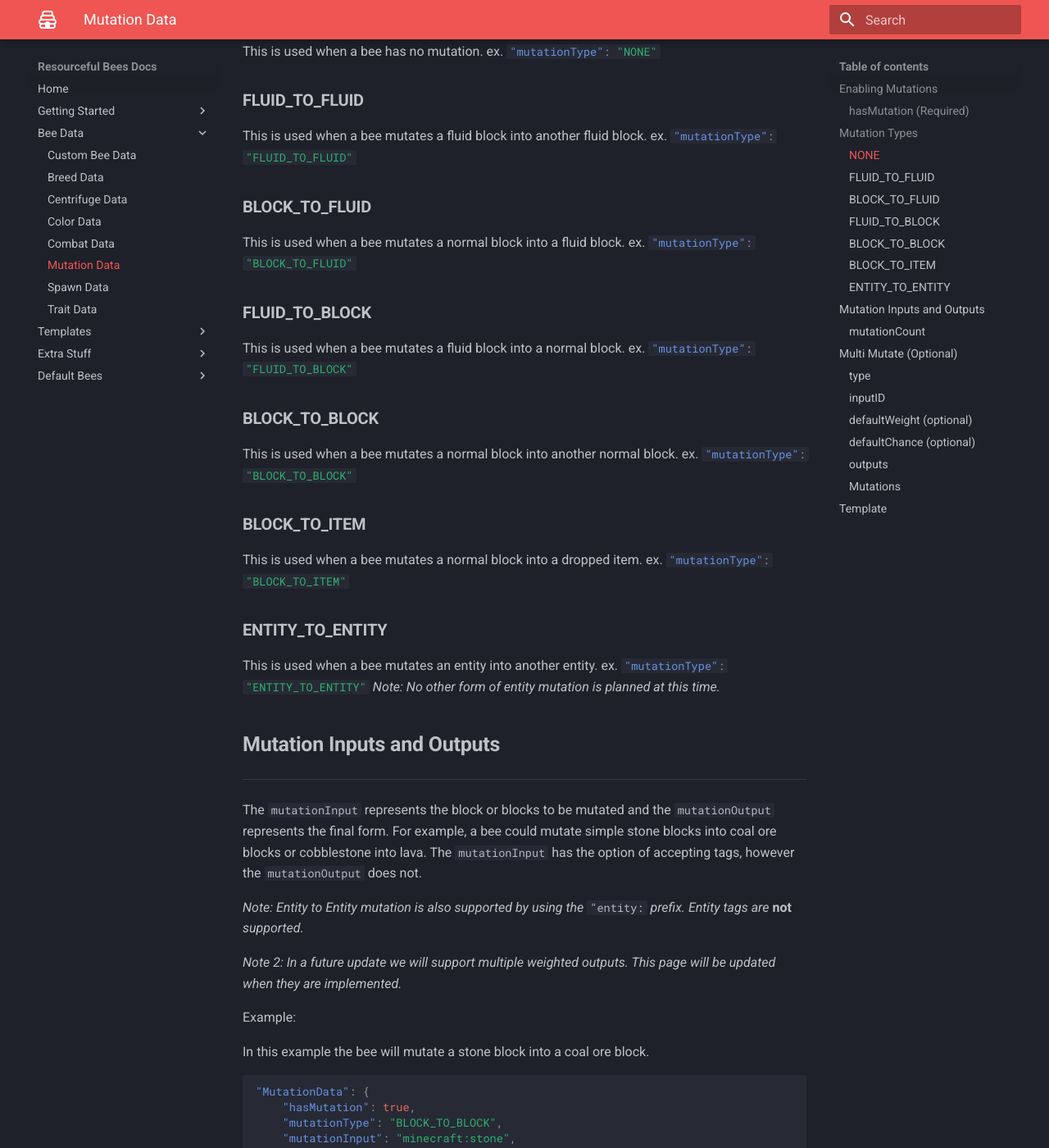
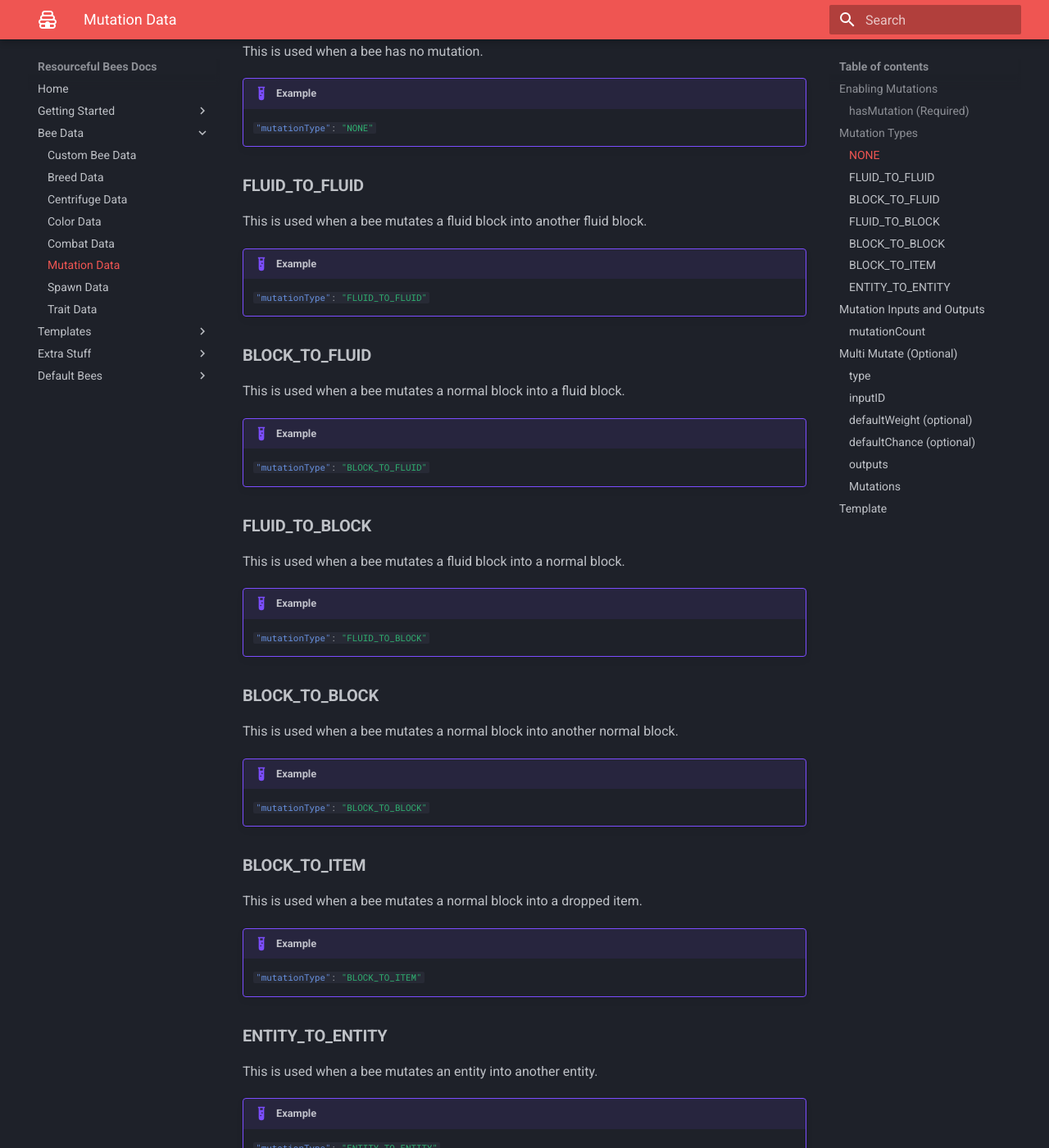
Before and after one commit to Team-Resourceful/ResourcefulBeesDocs, an MkDocs documentation site: the page built from docs/bee_data/mutation_data.md, in a window 1280 px wide and 1400 px high, scrolled down 667 px. Shown: the whole window at 82% size. Built offline with MkDocs 1.6.1 and Material for MkDocs 9.7.7, drawn with Linux system fonts in a browser that asks for light colours; some of the changed text lies outside the part shown.

Commit message:
Update mutation_data.md

````diff
--- a/docs/bee_data/mutation_data.md
+++ b/docs/bee_data/mutation_data.md
@@ -17,106 +17,124 @@ Block Mutation is an *optional* feature for bees. It is the modded version of va
 
 ### **NONE**
 
-This is used when a bee has no mutation. ex. `#!json "mutationType": "NONE"`
+This is used when a bee has no mutation.
+!!! example
+	`#!json "mutationType": "NONE"`
 
 
 ### **FLUID_TO_FLUID**
 
-This is used when a bee mutates a fluid block into another fluid block. ex. `#!json "mutationType": "FLUID_TO_FLUID"`
+This is used when a bee mutates a fluid block into another fluid block.
+!!! example
+	`#!json "mutationType": "FLUID_TO_FLUID"`
 
 
 ### **BLOCK_TO_FLUID**
 
-This is used when a bee mutates a normal block into a fluid block. ex. `#!json "mutationType": "BLOCK_TO_FLUID"`
+This is used when a bee mutates a normal block into a fluid block.
+!!! example
+	`#!json "mutationType": "BLOCK_TO_FLUID"`
 
 
 ### **FLUID_TO_BLOCK**
 
-This is used when a bee mutates a fluid block into a normal block. ex. `#!json "mutationType": "FLUID_TO_BLOCK"`
+This is used when a bee mutates a fluid block into a normal block.
+!!! example
+	`#!json "mutationType": "FLUID_TO_BLOCK"`
 
 
 ### **BLOCK_TO_BLOCK**
 
-This is used when a bee mutates a normal block into another normal block. ex. `#!json "mutationType": "BLOCK_TO_BLOCK"`
+This is used when a bee mutates a normal block into another normal block.
+!!! example
+	`#!json "mutationType": "BLOCK_TO_BLOCK"`
 
 
 ### **BLOCK_TO_ITEM**
 
-This is used when a bee mutates a normal block into a dropped item. ex. `#!json "mutationType": "BLOCK_TO_ITEM"`
+This is used when a bee mutates a normal block into a dropped item.
+!!! example
+	`#!json "mutationType": "BLOCK_TO_ITEM"`
 
 
 ### **ENTITY_TO_ENTITY**
 
-This is used when a bee mutates an entity into another entity. ex. `#!json "mutationType": "ENTITY_TO_ENTITY"`
-_Note: No other form of entity mutation is planned at this time._
+This is used when a bee mutates an entity into another entity.
+!!! example
+	`#!json "mutationType": "ENTITY_TO_ENTITY"`
+!!! note
+	No other form of entity mutation is planned at this time.
 
 ## **Mutation Inputs and Outputs**
 ***
 
 The `mutationInput` represents the block or blocks to be mutated and the `mutationOutput` represents the final form. For example, a bee could mutate simple stone blocks into coal ore blocks or cobblestone into lava. The `mutationInput` has the option of accepting tags, however the `mutationOutput` does not.
 
-_Note: Entity to Entity mutation is also supported by using the_ `"entity:` _prefix. Entity tags are_ **not** _supported._
+!!! note
+	Entity to Entity mutation is also supported by using the_ `"entity:` _prefix. Entity tags are_ **not** _supported.
 
-_Note 2: In a future update we will support multiple weighted outputs. This page will be updated when they are implemented._
+!!! note
+	In a future update we will support multiple weighted outputs. This page will be updated when they are implemented.
 
-Example:
-
-In this example the bee will mutate a stone block into a coal ore block.
-```json
-"MutationData": {
-	"hasMutation": true,
-	"mutationType": "BLOCK_TO_BLOCK",
-	"mutationInput": "minecraft:stone",
-	"mutationOutput": "minecraft:coal_ore"
-}
-```
+!!! example
+	In this example the bee will mutate a stone block into a coal ore block.
+	```json
+	"MutationData": {
+		"hasMutation": true,
+		"mutationType": "BLOCK_TO_BLOCK",
+		"mutationInput": "minecraft:stone",
+		"mutationOutput": "minecraft:coal_ore"
+	}
+	```
 <br>
 
-In this example the bee will mutate any block tagged as stone into a coal ore block.
-```json
-"MutationData": {
-	"hasMutation": true,
-	"mutationType": "BLOCK_TO_BLOCK",
-	"mutationInput": "tag:forge:stone",
-	"mutationOutput": "minecraft:coal_ore"
-}
-```
+!!! example
+	In this example the bee will mutate any block tagged as stone into a coal ore block.
+	```json
+	"MutationData": {
+		"hasMutation": true,
+		"mutationType": "BLOCK_TO_BLOCK",
+		"mutationInput": "tag:forge:stone",
+		"mutationOutput": "minecraft:coal_ore"
+	}
+	```
+<br>
+!!! example
+	In this example, the bee will mutate lava into obsidian.
+	```json
+	"MutationData": {
+		"hasMutation": true,
+		"mutationType": "FLUID_TO_BLOCK",
+		"mutationInput": "minecraft:lava",
+		"mutationOutput": "minecraft:obsidian"
+	}
+	```
+<br>
+!!! example
+	In this example, the bee will mutate cobblestone into lava.
+	```json
+	"MutationData": {
+		"hasMutation": true,
+		"mutationType": "BLOCK_TO_FLUID",
+		"mutationInput": "minecraft:cobblestone",
+		"mutationOutput": "minecraft:lava"
+	}
+	```
+<br>
+!!! example
+	In this example, the bee will mutate cow into a bat.
+	```json
+	"MutationData": {
+		"hasMutation": true,
+		"mutationType": "ENTITY_TO_ENTITY",
+		"mutationInput": "entity:minecraft:cow",
+		"mutationOutput": "entity:minecraft:bat"
+	}
+	```
 <br>
 
-In this example, the bee will mutate lava into obsidian.
-```json
-"MutationData": {
-	"hasMutation": true,
-	"mutationType": "FLUID_TO_BLOCK",
-	"mutationInput": "minecraft:lava",
-	"mutationOutput": "minecraft:obsidian"
-}
-```
-<br>
-
-In this example, the bee will mutate cobblestone into lava.
-```json
-"MutationData": {
-	"hasMutation": true,
-	"mutationType": "BLOCK_TO_FLUID",
-	"mutationInput": "minecraft:cobblestone",
-	"mutationOutput": "minecraft:lava"
-}
-```
-<br>
-
-In this example, the bee will mutate cow into a bat.
-```json
-"MutationData": {
-	"hasMutation": true,
-	"mutationType": "ENTITY_TO_ENTITY",
-	"mutationInput": "entity:minecraft:cow",
-	"mutationOutput": "entity:minecraft:bat"
-}
-```
-<br>
-
-_Note: Mutation Input and Mutation Output are not limited to just Minecraft blocks. Any block from any mod can be used as long as it has a resource location in the form of_ `namespace:ID`_. In addition, when using fluids, only fluids that have a block variant can be used._
+!!! note
+	Mutation Input and Mutation Output are not limited to just Minecraft blocks. Any block from any mod can be used as long as it has a resource location in the form of_ `namespace:ID`_. In addition, when using fluids, only fluids that have a block variant can be used.
 
 <br>
 <br>
@@ -125,17 +143,16 @@ _Note: Mutation Input and Mutation Output are not limited to just Minecraft bloc
 
 Use `mutationCount` when you want to specify how many blocks a bee can mutate before it must visit a hive and collect nectar again. By default a bee will mutate **ten** blocks before the process must be reset.
 
-Example:
-
-```json
-"MutationData": {
-	"hasMutation": true,
-	"mutationType": "BLOCK_TO_BLOCK",
-	"mutationInput": "minecraft:stone",
-	"mutationOutput": "minecraft:coal_ore",
-	"mutationCount": 5
-}
-```
+!!! example
+	```json
+	"MutationData": {
+		"hasMutation": true,
+		"mutationType": "BLOCK_TO_BLOCK",
+		"mutationInput": "minecraft:stone",
+		"mutationOutput": "minecraft:coal_ore",
+		"mutationCount": 5
+	}
+	```
 
 <br>
 <br>
@@ -148,41 +165,42 @@ A completely new way to register mutations, this system allows you to register a
 
 This is where you put the type of mutation you want to add.
 
-Examples:
-`"type": "BLOCK_TO_BLOCK"`
-`"type": "BLOCK_TO_ITEM"`
-`"type": "ENTITY_TO_ENTITY"`
+!!! example "Examples"
+	`"type": "BLOCK_TO_BLOCK"`
+	`"type": "BLOCK_TO_ITEM"`
+	`"type": "ENTITY_TO_ENTITY"`
 
 ### **inputID**
 
 This is the id of the thing you want to mutate from
 
-**Note:** if you want to mutate a tag, you need to prefix with `tag:`, if you want to mutate an entity you need to prefix with `entity:`
+!!! note
+	if you want to mutate a tag, you need to prefix with `tag:`, if you want to mutate an entity you need to prefix with `entity:`
 
-Examples:
-`"inputID": "minecraft:stone"`
-`"inputID": "tag:forge:stone"`
-`"inputID": "entity:minecraft:pig"`
+!!! example "Examples"
+	`"inputID": "minecraft:stone"`
+	`"inputID": "tag:forge:stone"`
+	`"inputID": "entity:minecraft:pig"`
 
 ### **defaultWeight** (optional)
 
 This will set the default weight that you will get an output if you do not specify a weight in the outputs.
 
-Examples:
-`"defaultWeight": 10`
-`"defaultWeight": 2`
+!!! example "Examples"
+	`"defaultWeight": 10`
+	`"defaultWeight": 2`
 
-Default : 1
+Default : `1`
 
 ### **defaultChance** (optional)
 
 This will set the default weight that you will succeed in a mutation if you do not specify a chance in the outputs.
 
-Examples:
-`#!json "defaultChance": 1`
-`#!json "defaultChance": 0.5`
+!!! example "Examples"
+	`#!json "defaultChance": 1`
+	`#!json "defaultChance": 0.5`
 
-Default : 1
+Default : `1`
 
 ### **outputs**
 
@@ -191,17 +209,18 @@ This is where you specify the outputs for your mutations, you can have as many d
 **outputID**
 this is where you specify the output id of your mutation.
 
-**Note:** If your output is an entity, you need to prefix it with `entity:`
+!!! note
+	If your output is an entity, you need to prefix it with `entity:`
 
 **chance** (optional)
 This is where you set the individual success chance for your mutation outputs
 
-Default: 1
+Default: `1`
 
 **weight** (optional)
 This is where you set the individual weight for your mutation outputs
 
-Default: 1
+Default: `1`
 
 **nbtData** (optional)
 NBT data, yes NBT data, this is where you can now set the nbt data for your mutation outputs
@@ -211,85 +230,85 @@ NBT data, yes NBT data, this is where you can now set the nbt data for your muta
 - Item tags for `BLOCK_TO_ITEM` Mutations
 - Tile entity tags for `BLOCK_TO_BLOCK` and `FLUID_TO_BLOCK` Mutations
 
-Examples:
-```json
-"outputs":[
-	{"outputID": "minecraft:stone", "chance": 1, "weight": 10},
-	{"outputID": "minecraft:diamond", "chance": 0.1, "weight": 1}
-]
-```
-```json
-"outputs":[
-	{
-		"outputID": "entity:minecraft:mooshroom",
-		"nbtData": {
-			"Type": "brown"
+!!! example "Examples"
+	```json
+	"outputs":[
+		{"outputID": "minecraft:stone", "chance": 1, "weight": 10},
+		{"outputID": "minecraft:diamond", "chance": 0.1, "weight": 1}
+	]
+	```
+	```json
+	"outputs":[
+		{
+			"outputID": "entity:minecraft:mooshroom",
+			"nbtData": {
+				"Type": "brown"
+			}
+		},
+		{
+			"outputID": "entity:minecraft:mooshroom"
 		}
-	},
-	{
-		"outputID": "entity:minecraft:mooshroom"
-	}
-]
-```
+	]
+	```
 
 ### **Mutations**
 
 You can use the new multi mutate by adding the new `mutations` parameter.
 
-Example:
+!!! example "Examples"
 
-```json
-"MutationData": {
-  "hasMutation": true,
-  "mutationType": "BLOCK_TO_BLOCK",
-  "mutationInput": "minecraft:stone",
-  "mutationOutput": "minecraft:coal_ore",
-  "mutationCount": 5,
-  "mutations": [
-    {
-      "type": "BLOCK_TO_BLOCK",
-      "inputID": "tag:forge:stone",
-      "defaultWeight": 10,
-      "defaultChance" : 0.75,
-      "outputs": [
-        {"outputID": "minecraft:redstone_ore", "weight": 1, "chance": 0.25}
-        {"outputID": "minecraft:lapis_ore", "weight": 3, "chance": 0.40}
-      ]
-    },
-    {
-      "type": "BLOCK_TO_BLOCK",
-      "inputID": "minecraft:honey_block",
-      "outputs": [
-        {"outputID": "minecraft:glass", "chance": 0.5}
-      ]
-    },
-    {
-      "type": "BLOCK_TO_ITEM",
-      "inputID": "tag:forge:ores/diamond",
-      "outputs": [
-        {
-          "outputID": "minecraft:potion",
-          "nbtData": {
-            "Potion": "resourcefulbees:calming"
-          }
-        }
-      ]
-    },
-    {
-      "type": "ENTITY_TO_ENTITY",
-      "inputID": "entity:cow",
-      "outputs": [
-        {
-          "outputID": "entity:mooshroom",
-          "nbtData": {
-            "Type": "brown"
-          }
-        }
-      ]
-    }
-  ]
-}
-```
+	```json
+	"MutationData": {
+	  "hasMutation": true,
+	  "mutationType": "BLOCK_TO_BLOCK",
+	  "mutationInput": "minecraft:stone",
+	  "mutationOutput": "minecraft:coal_ore",
+	  "mutationCount": 5,
+	  "mutations": [
+		{
+		  "type": "BLOCK_TO_BLOCK",
+		  "inputID": "tag:forge:stone",
+		  "defaultWeight": 10,
+		  "defaultChance" : 0.75,
+		  "outputs": [
+			{"outputID": "minecraft:redstone_ore", "weight": 1, "chance": 0.25}
+			{"outputID": "minecraft:lapis_ore", "weight": 3, "chance": 0.40}
+		  ]
+		},
+		{
+		  "type": "BLOCK_TO_BLOCK",
+		  "inputID": "minecraft:honey_block",
+		  "outputs": [
+			{"outputID": "minecraft:glass", "chance": 0.5}
+		  ]
+		},
+		{
+		  "type": "BLOCK_TO_ITEM",
+		  "inputID": "tag:forge:ores/diamond",
+		  "outputs": [
+			{
+			  "outputID": "minecraft:potion",
+			  "nbtData": {
+				"Potion": "resourcefulbees:calming"
+			  }
+			}
+		  ]
+		},
+		{
+		  "type": "ENTITY_TO_ENTITY",
+		  "inputID": "entity:cow",
+		  "outputs": [
+			{
+			  "outputID": "entity:mooshroom",
+			  "nbtData": {
+				"Type": "brown"
+			  }
+			}
+		  ]
+		}
+	  ]
+	}
+	```
 <br>
 <br>
 
````
